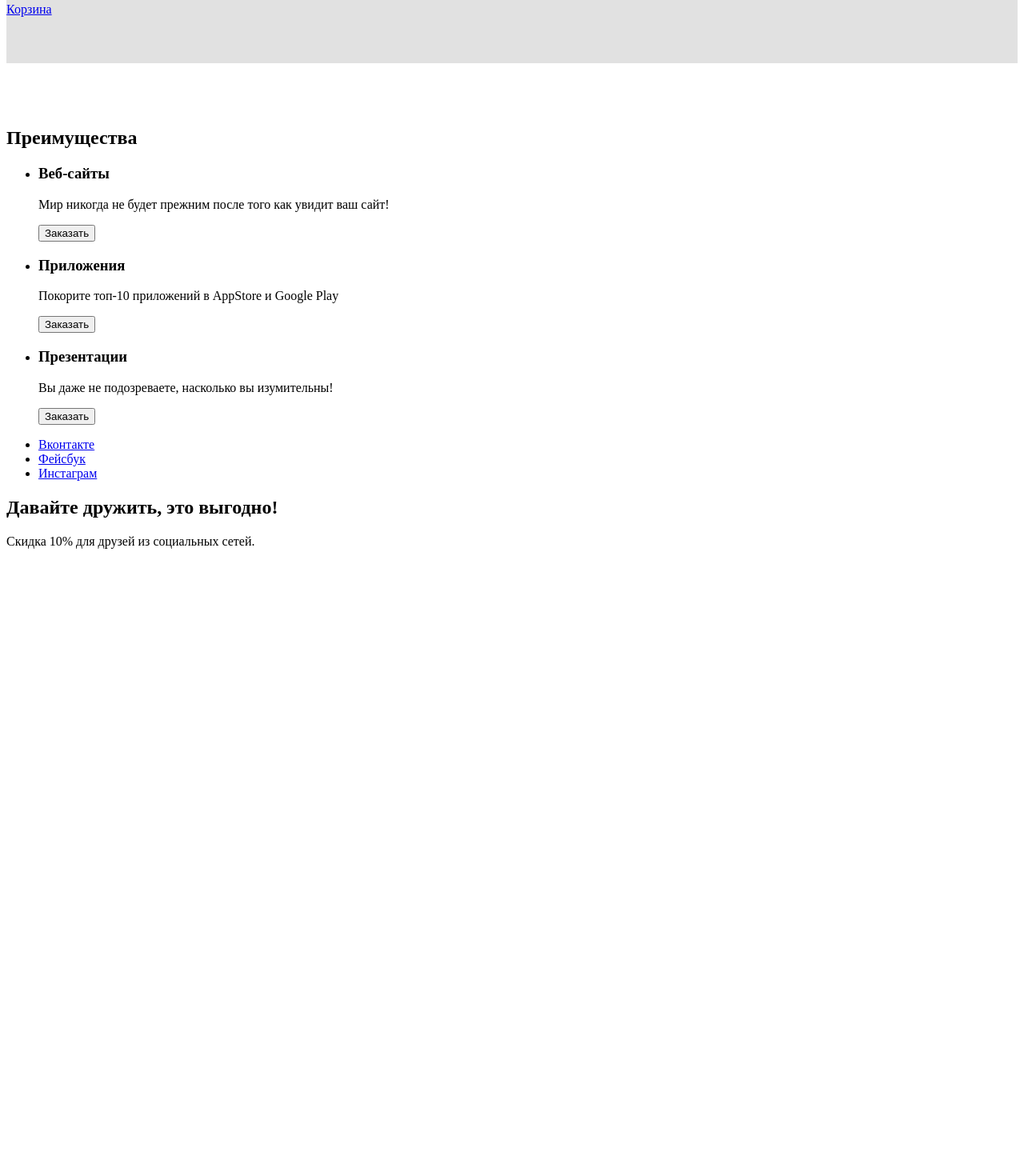
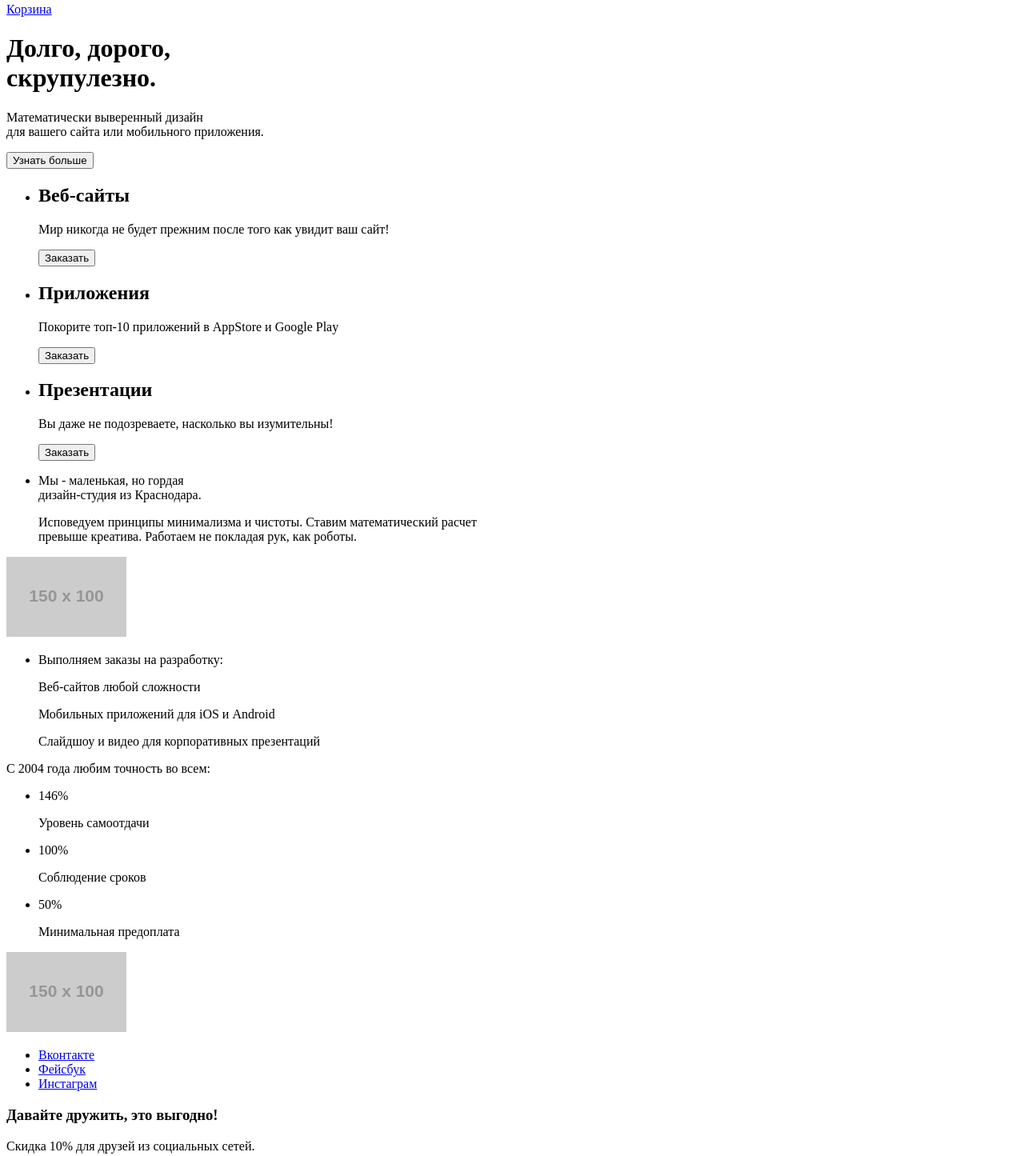
Before and after one commit to alexandraII/1399097-nerds-28, a plain HTML site: page index2.html in a window 1280 px wide. Shown: the part 127-1572 px from the top of the page at 80% size. Before the commit the page ends 829 px from the top, so only its background shows below. Drawn offline with Linux system fonts and the light colour scheme; placeholder pictures from the web are drawn by us.

Commit message:
Евгений Карпов

```diff
--- a/index2.html
+++ b/index2.html
@@ -4,17 +4,6 @@
   <meta charset="UTF-8">
   <title>Проект Nerds</title>
 </head>
-
-<style type="text/css">
-	header {
-		background-color: #e1e1e1;
-	}
-
-	h1 {
-		visibility: hidden;
-	}
-
-</style>
 
 <body>
 
@@ -32,39 +21,88 @@
     <a href="blank.html">Корзина</a>
   </nav>
 
-  <h1>Магазин готовых шаблонов</h1>
+  <div class="top">
+  	<h1>Долго, дорого,<br>
+  	скрупулезно.</h1>
+  	<p>Математически выверенный дизайн<br>
+  	для вашего сайта или мобильного приложения.</p>
+  	<button type="button">Узнать больше</button>
+  </div>
 
-</header>
 
-<main>
+  <div class="middle">
 
-  <h1>Проект Nerds</h1>
-
-  <section>
-    <h2>Преимущества</h2>
   	  	<ul>
   	  		<li>
-        <h3>Веб-сайты</h3>
+  	  			<h2>Веб-сайты</h2>
   	  			<p>Мир никогда не будет прежним после того как увидит ваш сайт!</p>
   	  			<button type="button">Заказать</button>
   	  		</li>
   	  		<li>
-        <h3>Приложения</h3>
+  	  			<h2>Приложения</h2>
   	  			<p>Покорите топ-10 приложений в AppStore и Google Play</p>
   	  			<button type="button">Заказать</button>
   	  		</li>
   	  		<li>
-        <h3>Презентации</h3>
+  	  			<h2>Презентации</h2>
   	  			<p>Вы даже не подозреваете, насколько вы изумительны!</p>
   	  			<button type="button">Заказать</button>
   	  		</li>
   	  	</ul>
+
+  	</div>
+
+</header>
+
+<div class="main">
+	<main>
+		<section>
+			<div class="section-top-left">
+				<ul>
+					<li>Мы - маленькая, но гордая<br>
+					дизайн-студия из Краснодара.
+					<p>Исповедуем принципы минимализма и чистоты. Ставим математический расчет<br>
+					превыше креатива. Работаем не покладая рук, как роботы.</p></li>
+				</ul>
+			</div>
+			<div class="section-top-right">
+				<img src="https://via.placeholder.com/150x100" alt="">
+			</div>
+			<div class="section-bottom-left">
+				<ul>
+					<li>Выполняем заказы на разработку:
+					<p>Веб-сайтов любой сложности</p>
+					<p>Мобильных приложений для iOS и Android</p>
+					<p>Слайдшоу и видео для корпоративных презентаций</p></li>
+				</ul>
+			</div>
+			<div class="section-bottom-right">
+					<p>С 2004 года любим точность во всем:</p>
+					<div class="percent">
+						<ul>
+							<li>146%<br>
+							<p>Уровень самоотдачи</p></li>
+							<li>100%<br>
+							<p>Соблюдение сроков</p></li>
+							<li>50%<br>
+							<p>Минимальная предоплата</p></li>
+						</ul>
+					</div>
+			</div>
 		</section>
 
+	</main>
+</div>
 
-</main>
+<div class="brand">
+	<p><img src="https://via.placeholder.com/150x100" alt=""></p>
+</div>
+
+<div class="map">
+</div>
 
 <footer>
+  <div class="container">
   	<div class="social-media">
     	<ul>
       	<li>
@@ -79,9 +117,10 @@
     	</ul>
   	</div>
 
-  <div class="row">
-    <h2>Давайте дружить, это выгодно!</h2>
+  	<div class="lets">
+    	<h3>Давайте дружить, это выгодно!</h3>
     	<p>Скидка 10% для друзей из социальных сетей.</p>
+  	</div>
  </div>
 
 </footer>
```
Also changed, not shown: catalog2.html (+48 -31 lines). Lines whose indentation alone changed are shown as unchanged.
